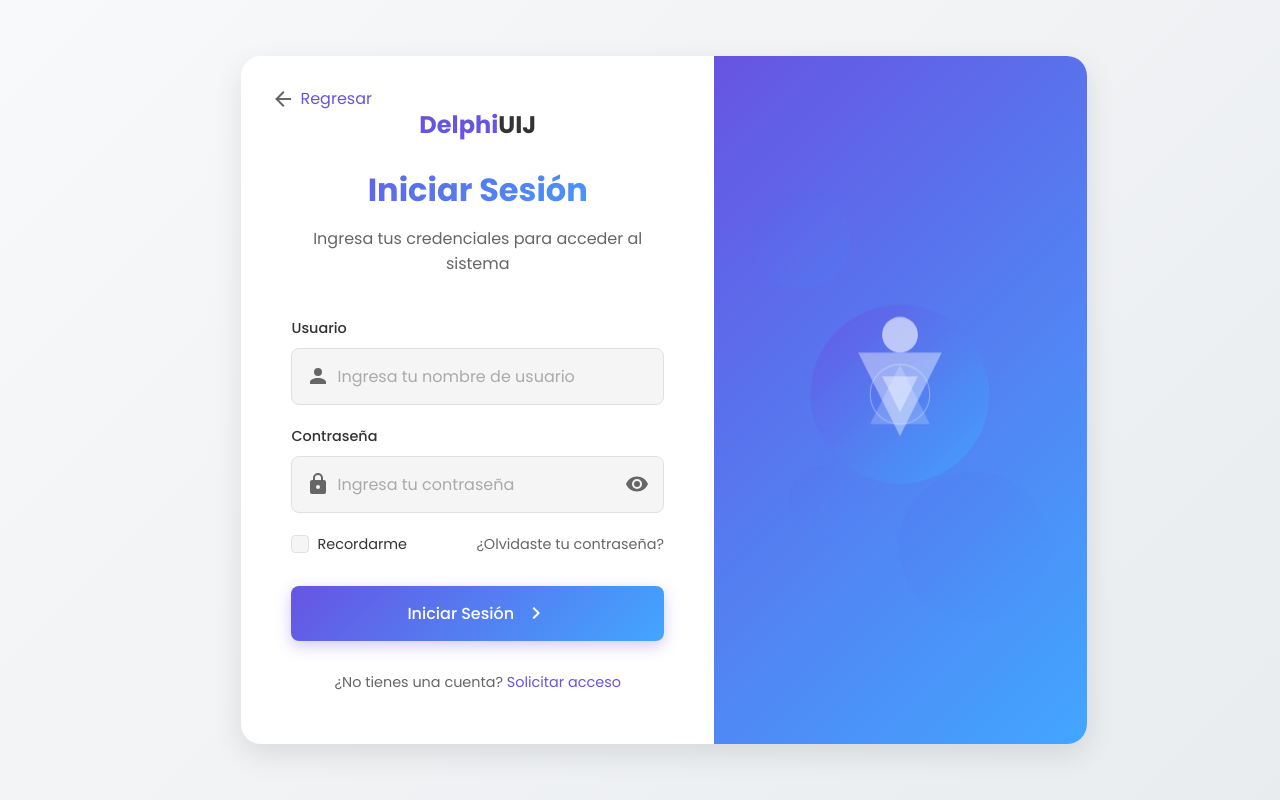
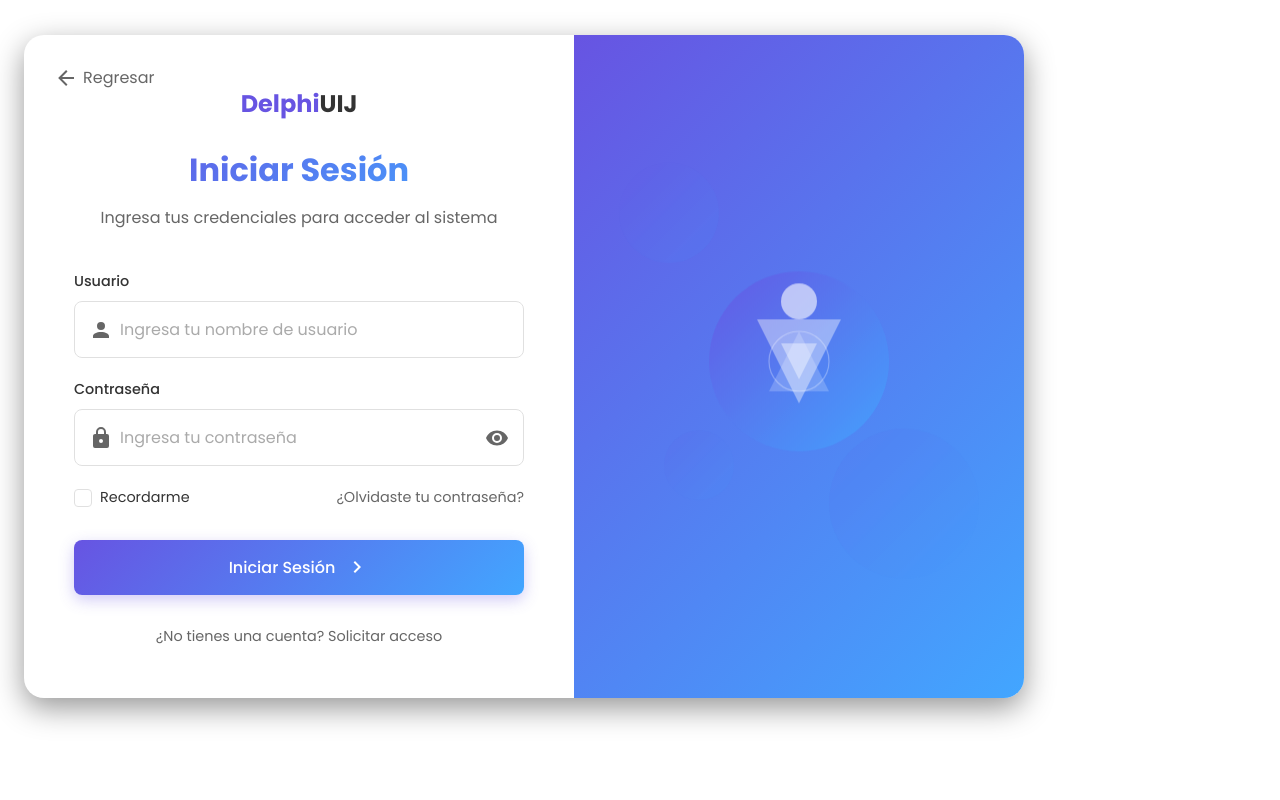
Before and after one commit to esamper22/App-Analisis-Calidad-XPT-, a Python web app: template app/templates/auth/login.html in a window 1280 px wide. Run offline with Jinja, Linux system fonts and the light colour scheme; the template is opened without the code that fills it, so the values that code supplies are empty.

Commit message:
Ajustando estilos generales

```diff
--- a/app/static/css/login-styles.css
+++ b/app/static/css/login-styles.css
@@ -1,46 +1,3 @@
-/* Base Styles */
-:root {
-    --primary-color: #6754e2;
-    --secondary-color: #42a6ff;
-    --accent-color: #ff6b6b;
-    --text-color: #333;
-    --text-light: #666;
-    --bg-color: #fff;
-    --bg-light: #f8f9fa;
-    --border-radius: 8px;
-    --transition: all 0.3s ease;
-    --shadow: 0 10px 30px rgba(0, 0, 0, 0.1);
-    --input-bg: #f5f5f5;
-}
-
-* {
-    margin: 0;
-    padding: 0;
-    box-sizing: border-box;
-}
-
-body {
-    font-family: 'Poppins', sans-serif;
-    color: var(--text-color);
-    line-height: 1.6;
-    background: linear-gradient(135deg, #f8f9fa 0%, #e9ecef 100%);
-    min-height: 100vh;
-    display: flex;
-    align-items: center;
-    justify-content: center;
-    overflow-x: hidden;
-}
-
-a {
-    text-decoration: none;
-    color: var(--primary-color);
-    transition: var(--transition);
-}
-
-a:hover {
-    color: var(--secondary-color);
-}
-
 /* Login Container */
 .login-container {
     display: flex;
```
